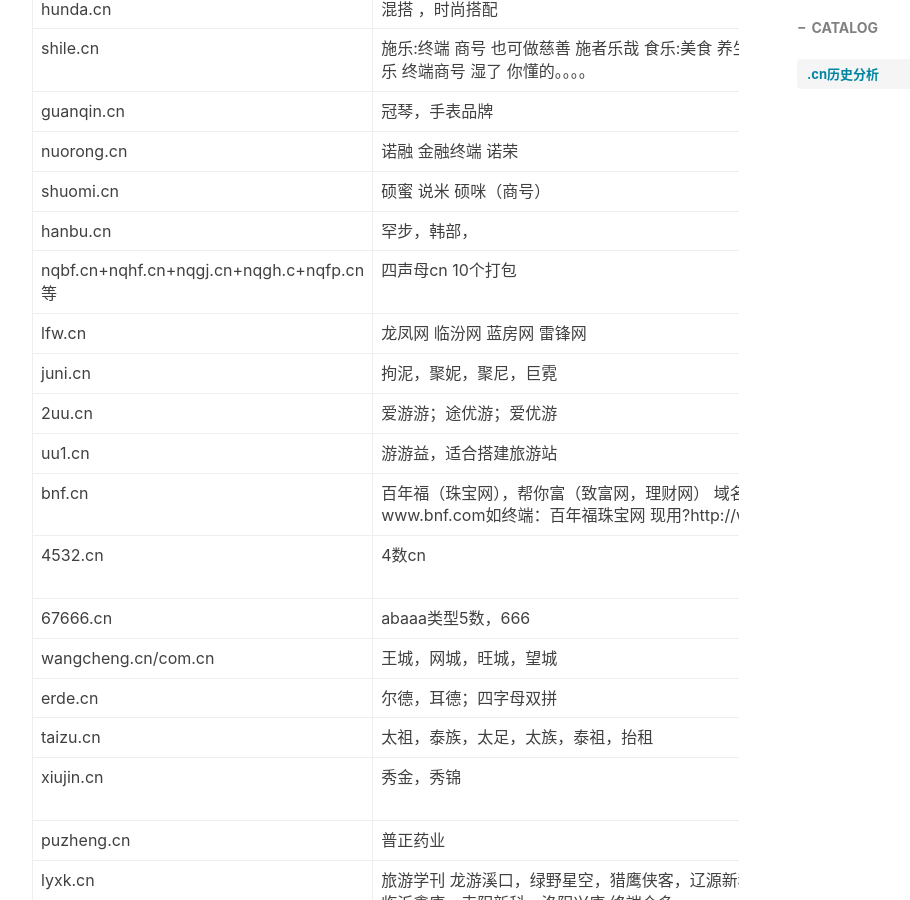
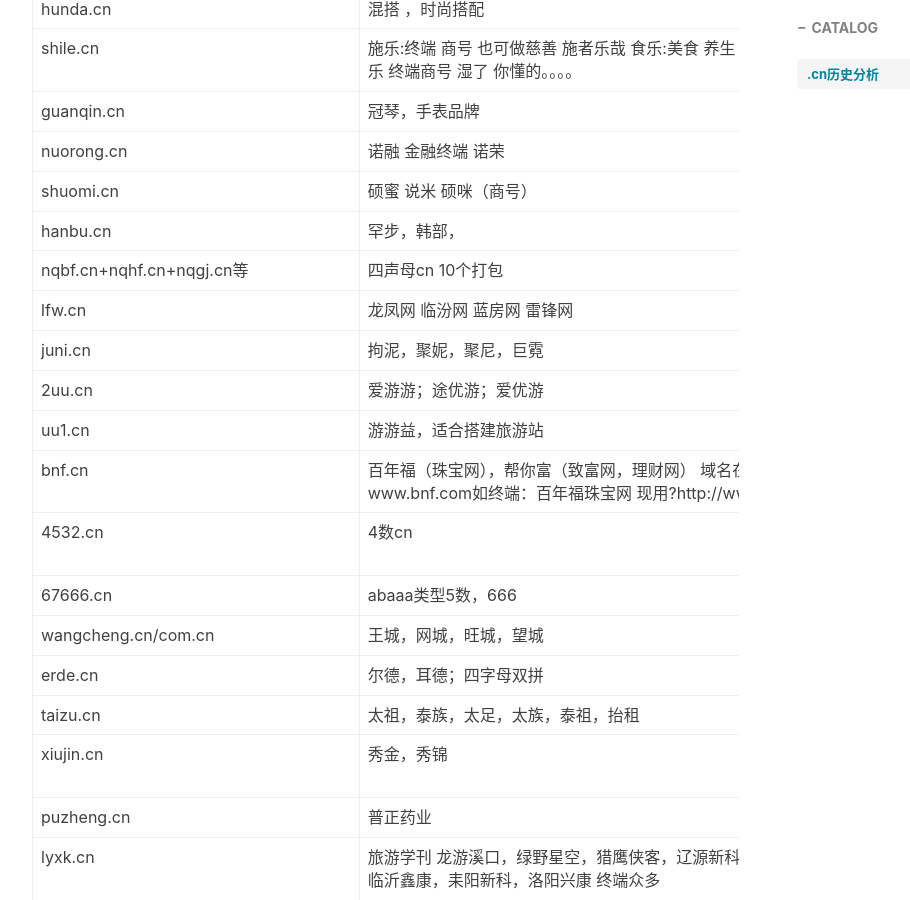
Before and after one commit to xiuhaomi/xiuhaomi.com, a Jekyll site: the page built from _posts/2020-07-19-爱民网微闪拍历史交易分析.md, in a window 1280 px wide and 900 px high, scrolled down 7880 px. Shown: the whole window, without its empty margins (233-1143 px from the left). Built offline with Jekyll 4.4.1, drawn with Linux system fonts in a browser that asks for light colours; nearby versions of some CDN libraries; comment, search, counter and statistics services are not loaded.

Commit message:
Update 2020-07-19-爱民网微闪拍历史交易分析.md

```diff
--- a/_posts/2020-07-19-爱民网微闪拍历史交易分析.md
+++ b/_posts/2020-07-19-爱民网微闪拍历史交易分析.md
@@ -197,7 +197,7 @@
 | nuorong.cn                                                   | 诺融 金融终端 诺荣                                           | 无                                                           | ￥3333.00              | 结拍                   | https://p.22.cn/Home/HistoryDetail/36  |
 | shuomi.cn                                                    | 硕蜜  说米 硕咪（商号）                                      | 无                                                           | ￥700.00               | 结拍                   | https://p.22.cn/Home/HistoryDetail/36  |
 | hanbu.cn                                                     | 罕步，韩部，                                                 | 无                                                           | ￥100.00               | 结拍                   | https://p.22.cn/Home/HistoryDetail/36  |
-| nqbf.cn+nqhf.cn+nqgj.cn+nqgh.c+nqfp.cn等 | 四声母cn 10个打包                                            | 无                                                           | ￥15500.00             | 结拍                   | https://p.22.cn/Home/HistoryDetail/36  |
+| nqbf.cn+nqhf.cn+nqgj.cn等 | 四声母cn 10个打包                                            | 无                                                           | ￥15500.00             | 结拍                   | https://p.22.cn/Home/HistoryDetail/36  |
 | lfw.cn                                                       | 龙凤网 临汾网 蓝房网 雷锋网                                  | 无                                                           | ￥62000.00             | 结拍                   | https://p.22.cn/Home/HistoryDetail/37  |
 | juni.cn                                                      | 拘泥，聚妮，聚尼，巨霓                                       | 无                                                           | ￥3500.00              | 结拍                   | https://p.22.cn/Home/HistoryDetail/37  |
 | 2uu.cn                                                       | 爱游游；途优游；爱优游                                       | 无                                                           | ￥4200.00              | 结拍                   | https://p.22.cn/Home/HistoryDetail/38  |
```
